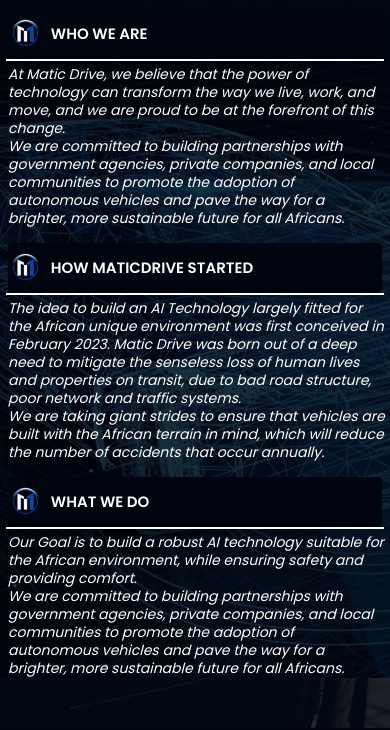
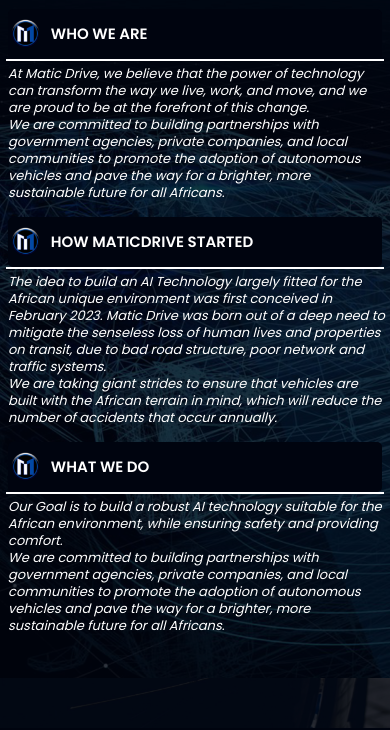
Before and after one commit to Kennius7/maticdrive-new, a React (Vite) app: page /aboutus in a window 390 px wide. Shown: the part 672-1402 px from the top of the page. Built offline with nearby package versions, Linux system fonts and the light colour scheme; no server answers.

Commit message:
Correcting something in About us

```diff
--- a/src/components/AboutUs.jsx
+++ b/src/components/AboutUs.jsx
@@ -88,11 +88,11 @@
         <div className="w-full overflow-hidden relative sm:w-[50%] sm:h-full xs:h-[660px] h-[680px]">
           <img src={avbg} alt="AV pics" className="w-full h-full opacity-20 object-cover" />
           <div className={`w-full flex flex-col justify-center absolute z-1 md:top-[3%] sm:top-[0] xs:top-[6%]
-          top-[1%] right-[0%]`}>
+            top-[1%] right-[0%]`}>
             {features.map((feature) => (
               <div key={feature.id}
-                  className={`flex flex-col justify-center items-center
-                  ${feature.id !== feature.length - 1 ? "md:mb-2 sm:mb-3 mb-2" : "md:mb-0 sm:mb-0 mb-0"}`}
+                className={`flex flex-col justify-center items-center
+                ${feature.id !== feature.length - 1 ? "md:mb-2 sm:mb-3 mb-2" : "md:mb-0 sm:mb-0 mb-0"}`}
               >
                 <div className="w-[280px] xxs:w-full xxs:p-1 p-0 flex flex-col justify-center items-center">
                   <div className="flex justify-start items-center w-[98%] h-[50px] rounded-[5px] bg-primary">
@@ -104,8 +104,8 @@
                   </div>
                   <hr className="w-[99%] border border-white bg-white" />
                   <p className="w-[100%] pl-1 pt-1 font-poppins font-normal text-white italic
-                    md:text-[15px] sm:text-[14px] xs:text-[15px] xxs:text-[14px] text-[13px]
-                    md:leading-[19px] sm:leading-[17px] xs:leading-[20px] xxs:leading-[18px] leading-[17px]
+                    md:text-[15px] sm:text-[14px] xs:text-[15px] xxs:text-[13px] text-[12px]
+                    md:leading-[19px] sm:leading-[17px] xs:leading-[20px] xxs:leading-[17px] leading-[16px]
                     newline">
                     {feature.content}
                   </p>
```
